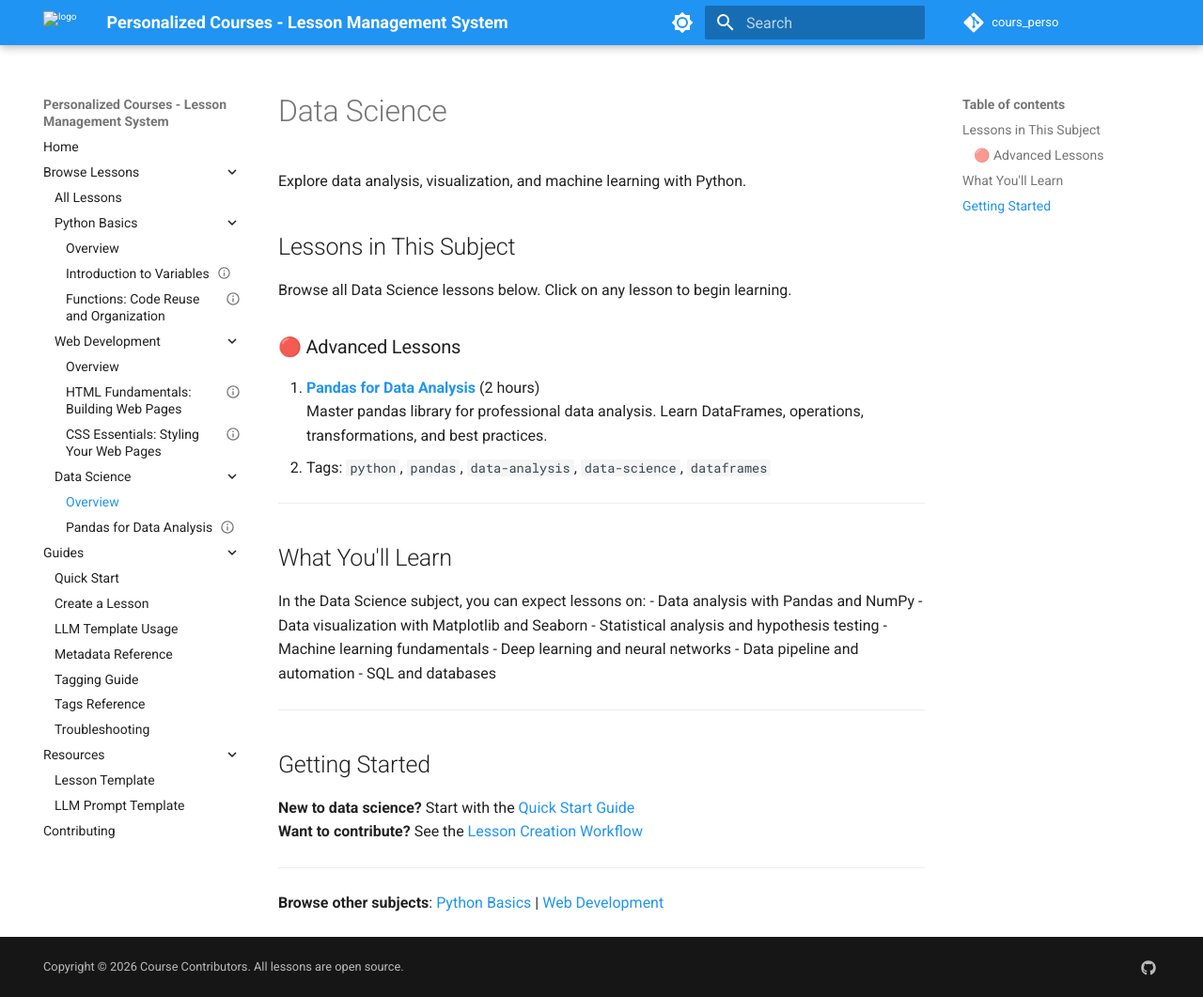
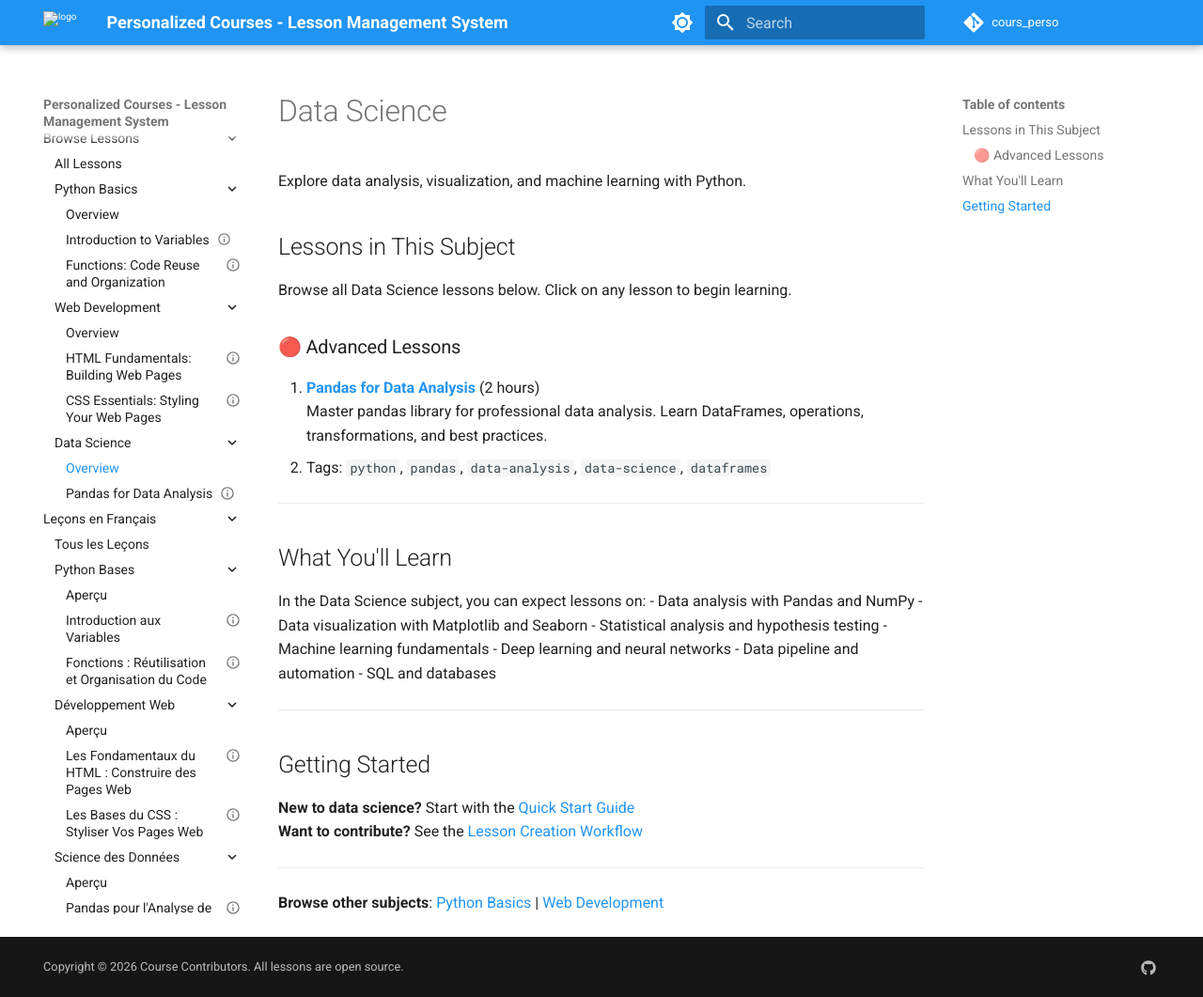
Before and after one commit to nbourre/cours_perso, an MkDocs documentation site: the page built from docs/lessons/data-science/index.md, in a window 1280 px wide and 1061 px high. Shown: the whole window at 94% size. Built offline with MkDocs 1.6.1 and Material for MkDocs 9.7.7, drawn with Linux system fonts in a browser that asks for light colours; comment, search, counter and statistics services are not loaded.

Commit message:
Phase 6 T052: Add French Lesson Navigation to mkdocs.yml

```diff
--- a/mkdocs.yml
+++ b/mkdocs.yml
@@ -69,6 +69,19 @@ nav:
     - Data Science:
       - Overview: lessons/data-science/index.md
       - "Pandas for Data Analysis": lessons/data-science/lesson-001-pandas.md
+  - Leçons en Français:
+    - Tous les Leçons: lessons/
+    - Python Bases:
+      - Aperçu: lessons/python/index-fr.md
+      - "Introduction aux Variables": lessons/python/lesson-001-variables-fr.md
+      - "Fonctions : Réutilisation et Organisation du Code": lessons/python/lesson-002-functions-fr.md
+    - Développement Web:
+      - Aperçu: lessons/web-development/index-fr.md
+      - "Les Fondamentaux du HTML : Construire des Pages Web": lessons/web-development/lesson-001-html-intro-fr.md
+      - "Les Bases du CSS : Styliser Vos Pages Web": lessons/web-development/lesson-002-css-basics-fr.md
+    - Science des Données:
+      - Aperçu: lessons/data-science/index-fr.md
+      - "Pandas pour l'Analyse de Données": lessons/data-science/lesson-001-pandas-fr.md
   - Guides:
     - Quick Start: guides/quick-start.md
     - Create a Lesson: guides/workflow-create-lesson.md
@@ -77,9 +90,20 @@ nav:
     - Tagging Guide: guides/tagging-guide.md
     - "Tags Reference": guides/tags-reference.md
     - Troubleshooting: guides/troubleshooting.md
+  - Guides (Français):
+    - Démarrage Rapide: guides/quick-start-fr.md
+    - Créer une Leçon: guides/workflow-create-lesson-fr.md
+    - Utilisation du Template LLM: guides/lesson-template-instructions-fr.md
+    - Référence des Métadonnées: guides/metadata-reference-fr.md
+    - Guide de Balisage: guides/tagging-guide-fr.md
+    - "Référence des Tags": guides/tags-reference-fr.md
+    - Dépannage: guides/troubleshooting-fr.md
   - Resources:
     - Lesson Template: templates/lesson-template.md
     - LLM Prompt Template: templates/llm-prompt-template.txt
+  - Ressources (Français):
+    - Template de Leçon: templates/lesson-template-fr.md
+    - Template de Prompt LLM: templates/llm-prompt-template-fr.txt
   - Contributing: ../CONTRIBUTING.md
 
 repo_name: cours_perso
```
